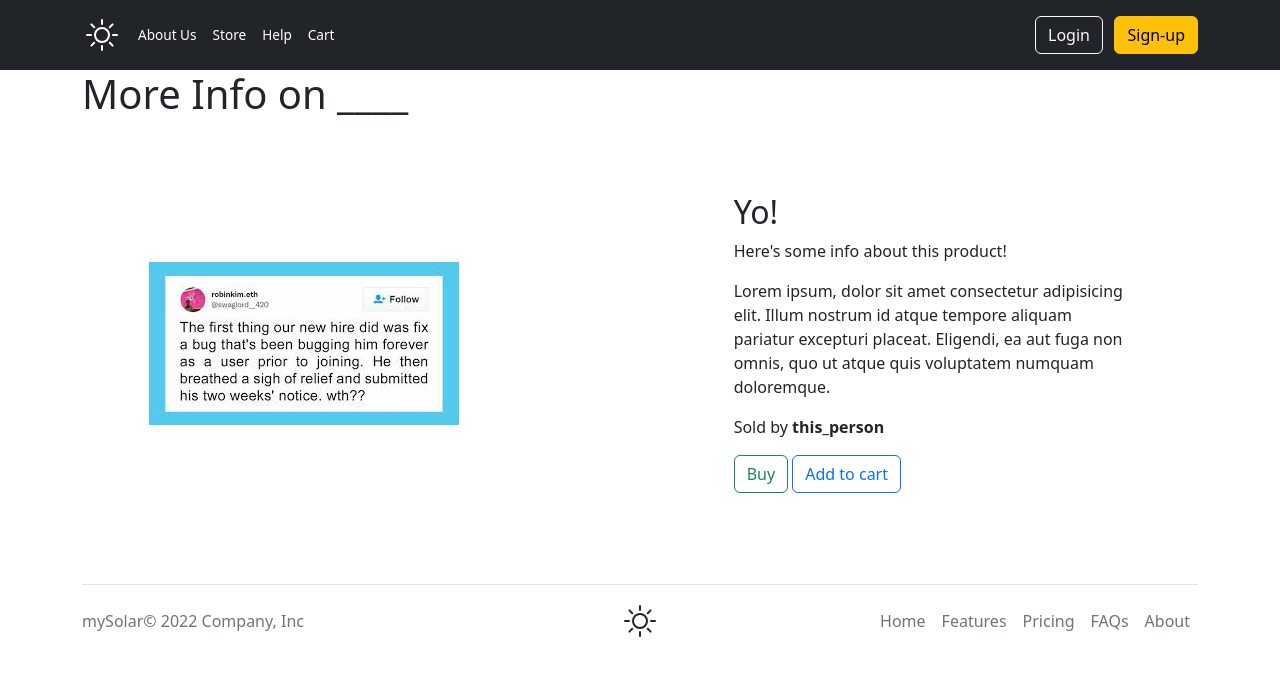
After one commit to codeKing2020/mySolar, a Django app: page /product in a window 1280 px wide. The commit adds this page. Shown: the top 676 px of the page. Run offline with Django 4.2, Linux system fonts and the light colour scheme.

Commit message:
split pages, no more s.p.a, added more pages

```diff
--- a/Solar/mySolarApp/static/mySolar/index.css
+++ b/Solar/mySolarApp/static/mySolar/index.css
@@ -30,3 +30,56 @@
 .center-button {
   text-align: center;
 }
+
+/* FOR ABOUT PAGE */
+.img-area {
+  display: block;
+  margin: auto 5rem;
+  padding: 5%;
+  text-align: center;
+}
+
+/* FOR PRODUCT INFO PAGE */
+.productDivider {
+  height: 100%;
+  width: 25px;
+}
+
+.img-section {
+  width: 50%;
+  padding: 4%;
+  margin: 2%;
+}
+
+.info-section {
+  width: 47%;
+  padding: 4%;
+  margin: 2%;
+}
+
+@media screen and (max-width: 767px) {
+  .img-section {
+    width: 100%;
+    padding: 4%;
+    margin: 2%;
+  }
+
+  .info-section {
+    width: 100%;
+    padding: 4%;
+    margin: 2%;
+  }
+}
+
+/* HELP PAGE */
+
+input, textarea {
+  font-size: .8rem;
+  letter-spacing: 1px;
+  padding: 10px;
+  max-width: 100%;
+  line-height: 1.5;
+  border-radius: 5px;
+  border: 1px solid #ccc;
+  box-shadow: 1px 1px 1px #999;
+}
--- a/Solar/mySolarApp/static/mySolar/index.js
+++ b/Solar/mySolarApp/static/mySolar/index.js
@@ -1,32 +1,5 @@
 document.addEventListener("DOMContentLoaded", () => {
     // document.querySelector("#id_delivery_date").setAttribute("type", "datetime-local")
 
-    function showPage(pageName) {
-        if (pageName == "main-text") {
-            document.getElementById("main-text").style.display = "block";
-            document.getElementById("login").style.display = "none";
-            document.getElementById("register").style.display = "none";
-        }
-        if (pageName == "register") {
-            document.getElementById("main-text").style.display = "none";
-            document.getElementById("login").style.display = "none";
-            document.getElementById("register").style.display = "block";
-        }
-        if (pageName == "login") {
-            document.getElementById("main-text").style.display = "none";
-            document.getElementById("login").style.display = "block";
-            document.getElementById("register").style.display = "none";
-        }
-    };
 
-    document.querySelectorAll('button').forEach(button => {
-
-        // When a button is clicked, switch to that page
-        button.onclick = function() {
-            showPage(this.dataset.button);
-        }
-    })
-
-    // Start off the index with main-text
-    showPage("main-text");
 });
--- a/Solar/mySolarApp/templates/mySolar/layout.html
+++ b/Solar/mySolarApp/templates/mySolar/layout.html
@@ -1,19 +1,18 @@
-{% load static %}
-
 <!DOCTYPE html>
 <html>
     <head>
+      {% load static %}
       <meta name="viewport" content="width=device-width, initial-scale=1.0">
       <meta charset="UTF-8">
         {% block meta %}
         {% endblock %}
         <!-- Bootstrap CSS only -->
-        <link href="{% static 'mySolar/bootstrap.min.css' %}" rel="stylesheet">
+        <!-- <link href="{% static 'mySolar/bootstrap.min.css' %}" rel="stylesheet"> -->
         <!-- Bootstrap JavaScript Bundle with Popper -->
-        <script src="{% static 'mySolar/bootstrap.bundle.min.js' %}"></script>
+        <!-- <script src="{% static 'mySolar/bootstrap.bundle.min.js' %}"></script> -->
 
-        <!-- <link href="https://cdn.jsdelivr.net/npm/bootstrap@5.2.0-beta1/dist/css/bootstrap.min.css" rel="stylesheet" integrity="sha384-0evHe/X+R7YkIZDRvuzKMRqM+OrBnVFBL6DOitfPri4tjfHxaWutUpFmBp4vmVor" crossorigin="anonymous">
-        <script src="https://cdn.jsdelivr.net/npm/bootstrap@5.2.0-beta1/dist/js/bootstrap.bundle.min.js" integrity="sha384-pprn3073KE6tl6bjs2QrFaJGz5/SUsLqktiwsUTF55Jfv3qYSDhgCecCxMW52nD2" crossorigin="anonymous"></script> -->
+        <link href="https://cdn.jsdelivr.net/npm/bootstrap@5.2.0-beta1/dist/css/bootstrap.min.css" rel="stylesheet" integrity="sha384-0evHe/X+R7YkIZDRvuzKMRqM+OrBnVFBL6DOitfPri4tjfHxaWutUpFmBp4vmVor" crossorigin="anonymous">
+        <script src="https://cdn.jsdelivr.net/npm/bootstrap@5.2.0-beta1/dist/js/bootstrap.bundle.min.js" integrity="sha384-pprn3073KE6tl6bjs2QrFaJGz5/SUsLqktiwsUTF55Jfv3qYSDhgCecCxMW52nD2" crossorigin="anonymous"></script>
 
         <link rel="stylesheet" href="{% static 'mySolar/index.css' %}">
         <script src="{% static 'mySolar/index.js' %}"></script>
@@ -38,15 +37,15 @@
                   </a>
 
                   <ul class="nav col-12 col-lg-auto me-lg-auto mb-2 justify-content-center mb-md-0">
-                      <li><a href="#" class="nav-link px-2 text-white">About Us</a></li>
-                      <li><a href="#" class="nav-link px-2 text-white">Store</a></li>
+                      <li><a href="{% url 'about' %}" class="nav-link px-2 text-white">About Us</a></li>
+                      <li><a href="{% url 'shop' %}" class="nav-link px-2 text-white">Store</a></li>
                       <li><a href="#" class="nav-link px-2 text-white">Help</a></li>
                       <li><a href="#" class="nav-link px-2 text-white">Cart</a></li>
                   </ul>
 
                   <div class="text-end">
-                    <button id="login-button" data-button="login" type="button" class="btn btn-outline-light me-2">Login</button>
-                    <button id="signUp-button" data-button="register" type="button" class="btn btn-warning">Sign-up</button>
+                    <a href="{% url 'login' %}"><button type="button" class="btn btn-outline-light me-2">Login</button></a>
+                    <a href="{% url 'register' %}"><button type="button" class="btn btn-warning">Sign-up</button></a>
                   </div>
               </div>
           </div>
@@ -65,8 +64,8 @@
                   </a>
 
                   <ul class="nav col-12 col-lg-auto me-lg-auto mb-2 justify-content-center mb-md-0">
-                      <li><a href="#" class="nav-link px-2 text-white">About Us</a></li>
-                      <li><a href="#" class="nav-link px-2 text-white">Store</a></li>
+                      <li><a href="{% url 'about' %}" class="nav-link px-2 text-white">About Us</a></li>
+                      <li><a href="{% url 'shop' %}" class="nav-link px-2 text-white">Store</a></li>
                       <li><a href="#" class="nav-link px-2 text-white">Help</a></li>
                       <li><a href="#" class="nav-link px-2 text-white">Cart</a></li>
                   </ul>
@@ -97,8 +96,8 @@
                   </a>
 
                   <ul class="nav col-12 col-lg-auto me-lg-auto mb-2 justify-content-center mb-md-0">
-                      <li><a href="#" class="nav-link px-2 text-white">About Us</a></li>
-                      <li><a href="#" class="nav-link px-2 text-white">Store</a></li>
+                      <li><a href="{% url 'about' %}" class="nav-link px-2 text-white">About Us</a></li>
+                      <li><a href="{% url 'shop' %}" class="nav-link px-2 text-white">Store</a></li>
                       <li><a href="#" class="nav-link px-2 text-white">Help</a></li>
                       <li><a href="#" class="nav-link px-2 text-white">Orders</a></li>
                   </ul>
@@ -119,7 +118,7 @@
       </header>
         {% endif %}
       {% endif %}
-    <main>
+    <main class="container">
         {% block body %}
         {% endblock %}
     </main>
@@ -139,7 +138,7 @@
           <li class="nav-item"><a href="#" class="nav-link px-2 text-muted">Features</a></li>
           <li class="nav-item"><a href="#" class="nav-link px-2 text-muted">Pricing</a></li>
           <li class="nav-item"><a href="#" class="nav-link px-2 text-muted">FAQs</a></li>
-          <li class="nav-item"><a href="#" class="nav-link px-2 text-muted">About</a></li>
+          <li class="nav-item"><a href="{% url 'about' %}" class="nav-link px-2 text-muted">About</a></li>
         </ul>
       </footer>
     </div>
--- /dev/null
+++ b/Solar/mySolarApp/templates/mySolar/product.html
@@ -0,0 +1,25 @@
+{% extends 'mySolar/layout.html' %}
+
+{% load static %}
+
+{% block title %}
+More Info
+{% endblock %}
+
+{% block body %}
+<h1>More Info on ____</h1>
+<div class="d-md-flex flex-md-row justify-content-md-around align-items-center">
+    <section class="img-section float-md-start">
+        <img src="{% static 'respect1000.jpg' %}" class="img-fluid flex-fill" alt="...">
+    </section>
+    <div class="productDivider"></div>
+    <section class="info-section float-md-end">
+        <h2>Yo!</h2>
+        <p>Here's some info about this product!</p>
+        <p>Lorem ipsum, dolor sit amet consectetur adipisicing elit. Illum nostrum id atque tempore aliquam pariatur excepturi placeat. Eligendi, ea aut fuga non omnis, quo ut atque quis voluptatem numquam doloremque.</p>
+        <p>Sold by <b>this_person</b></p>
+        <button class="btn btn-outline-success">Buy</button>
+        <button class="btn btn-outline-primary">Add to cart</button>
+    </section>
+</div>
+{% endblock %}
--- a/Solar/mySolarApp/urls.py
+++ b/Solar/mySolarApp/urls.py
@@ -8,4 +8,10 @@ urlpatterns = [
     path("login", sign_in, name="login"),
     path("register", register, name="register"),
     path("logout", logout_view, name="logout"),
+    path("about", about, name="about"),
+    path("contactUs", contact, name="contact"),
+    path("shop", shop, name="shop"),
+    path("product", product, name="product"),
+    path("help", help, name="help"),
+    path("beSeller", beSeller, name="beSeller")
 ]
--- a/Solar/mySolarApp/views.py
+++ b/Solar/mySolarApp/views.py
@@ -82,6 +82,24 @@ def register(request):
     else:
         return render(request, "mySolar/register.html")
 
+def about(request):
+    return render(request, "mySolar/about.html")
+
+def contact(request):
+    return render(request, "mySolar/contact.html")
+
+def shop(request):
+    return render(request, "mySolar/store.html")
+
+def product(request):
+    return render(request, "mySolar/product.html")
+
+def help(request):
+    return render(request, "mySolar/help.html")
+
+def beSeller(request):
+    return render(request, "mySolar/beSeller.html")
+
 @login_required
 def profileForm(request):
     if request.method == "POST":
```
Also changed, not shown: Solar/mySolarApp/templates/mySolar/about.html (added, +28 -0 lines), Solar/mySolarApp/templates/mySolar/beSeller.html (added, +11 -0 lines), Solar/mySolarApp/templates/mySolar/contact.html (added, +29 -0 lines), Solar/mySolarApp/templates/mySolar/help.html (added, +22 -0 lines), Solar/mySolarApp/templates/mySolar/index.html (+2 -56 lines), Solar/mySolarApp/templates/mySolar/login.html (added, +29 -0 lines), Solar/mySolarApp/templates/mySolar/register.html (added, +33 -0 lines), Solar/mySolarApp/templates/mySolar/store.html (added, +24 -0 lines), Solar/db.sqlite3, Solar/mySolarApp/static/mySolar/carousel-2.jpg (renamed from Solar/mySolarApp/static/carousel-2.jpg), Solar/mySolarApp/static/respect1000.jpg (added).
